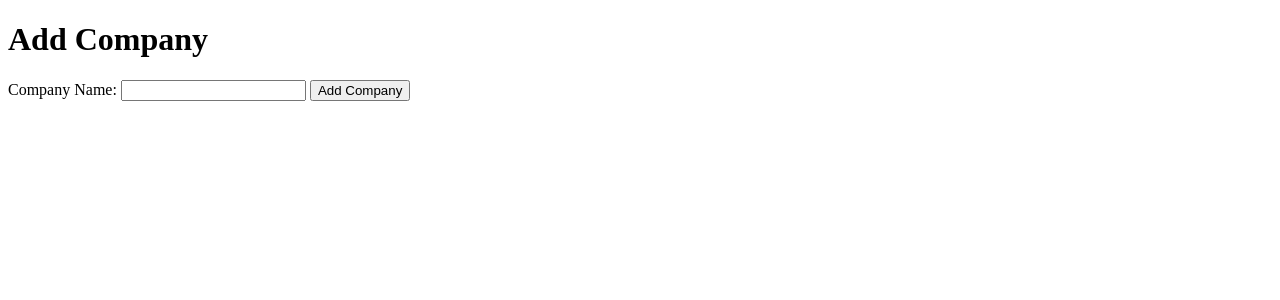
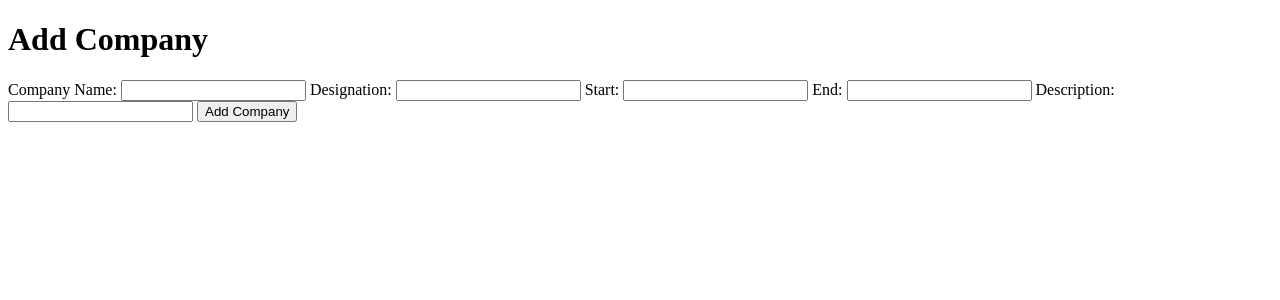
Before and after one commit to saad-24/new_cv, a Django app: template cv_site/cv_app/templates/cv_app/add_company.html in a window 1280 px wide. Shown: the top 300 px of the page. Run offline with Django 3.2, Linux system fonts and the light colour scheme; the template is opened without the code that fills it, so the values that code supplies are empty.

Commit message:
updated company page

```diff
--- a/cv_site/cv_app/templates/cv_app/add_company.html
+++ b/cv_site/cv_app/templates/cv_app/add_company.html
@@ -11,6 +11,14 @@
         {% csrf_token %}
         <label for="company_name">Company Name:</label>
         <input type="text" name="company_name" required>
+        <label for="designation">Designation:</label>
+        <input type="text" name="designation" required>
+        <label for="start">Start:</label>
+        <input type="text" name="start" required>
+        <label for="end">End:</label>
+        <input type="text" name="end" required>
+        <label for="description">Description:</label>
+        <input type="text" name="description" required>
         <button type="submit">Add Company</button>
     </form>
 </body>
```
